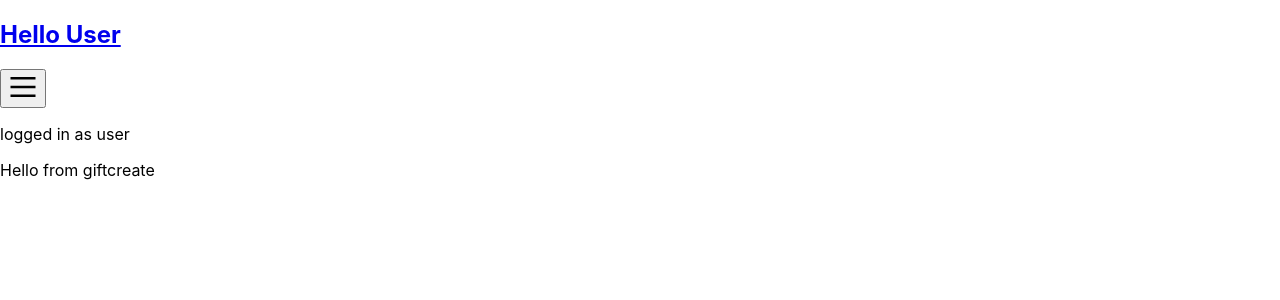
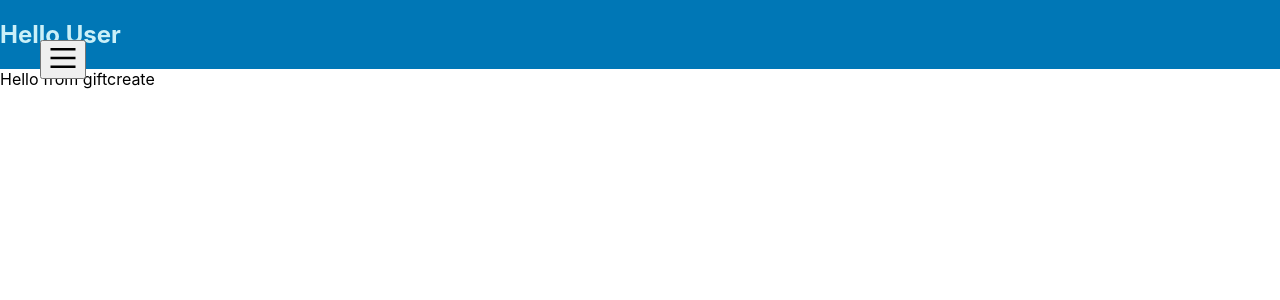
Before and after one commit to fcondori1/front-my-gifts, a React (Create React App) app: page /giftscreate in a window 1280 px wide. Shown: the top 300 px of the page. Built offline with nearby package versions, Linux system fonts and the light colour scheme.

Commit message:
navbar update

```diff
--- a/src/App.js
+++ b/src/App.js
@@ -5,6 +5,7 @@ import { Routes, Route, useLocation } from 'react-router-dom';
 import Gifts from './components/Gifts/Gifts';
 import GiftsCreate from './components/GiftsCreate/GiftsCreate';
 import Signup from './components/Signup/Signup';
+import Welcome from './components/Welcome/Welcome';
 
 function App() {
   const { pathname } = useLocation();
@@ -12,10 +13,11 @@ function App() {
 	return (
 		<main className={styles.app}>
 			{pathname !== '/' && <Navigation />}
-			{/* {pathname !== '/signup' && <Signup className={styles.footer} />} */}
+
 			<Routes>
+				<Route path='/' element={<Welcome />} />
 				<Route path='/signup' element={<Signup />} />
-				<Route path='/' element={<Login />} />
+				<Route path='/login' element={<Login />} />
 				<Route path='/gifts' element={<Gifts />} />
 				<Route path='/giftscreate' element={<GiftsCreate />} />
 			</Routes>
--- a/src/components/Navigation/Navigation.js
+++ b/src/components/Navigation/Navigation.js
@@ -14,13 +14,10 @@ function Navigation(props) {
 	return (
 		<>
 			<nav>
-				<Link to='/'>
-					<h1 className={styles.nav_welcome}>Hello User</h1>
-				</Link>
 				<div className={styles.menuNav}>
-					<button className={styles.nav} onClick={handleToggle}>
+					<button className={styles.navBtn} onClick={handleToggle}>
 						{navbarOpen ? (
-							<GrClose style={{ width: '30px', height: '30px ' }} />
+							<GrClose style={{ width: '100%', height: '30px ' }} />
 						) : (
 							<GrMenu style={{ width: '30px', height: '30px' }} />
 						)}
@@ -28,19 +25,32 @@ function Navigation(props) {
 					<ul
 						style={{ display: navbarOpen ? 'flex' : 'none' }}
 						className='menuNav'>
-						<li>
-							<Link className='navLink' to='/'>
+						<li className={styles.navList}>
+							<Link className='navLink' to='/main'>
 								Home
 							</Link>
 						</li>
-						<li>
+						<li className={styles.navList}>
 							<Link className='navLink' to='/about'>
 								About
 							</Link>
 						</li>
+						<li className={styles.navList}>
+							<Link className='navLink' to='/login'>
+								Login
+							</Link>
+						</li>
+						<li className={styles.navList}>
+							<Link className='navLink' to='/signup'>
+								Sign-up
+							</Link>
+						</li>
 					</ul>
-					<p>logged in as user</p>
+					{/* <p>logged in as user</p> */}
 				</div>
+				<Link to='/main'>
+					<h1 className={styles.nav_welcome}>Hello User</h1>
+				</Link>
 			</nav>
 		</>
 	);
--- a/src/components/Navigation/Navigation.module.css
+++ b/src/components/Navigation/Navigation.module.css
@@ -0,0 +1,52 @@
+nav {
+	display: flex;
+	flex-direction: row;
+	background-color: #0077b6;
+	position: relative;
+}
+
+.nav_welcome {
+	color: #caf0f8;
+    align-items: center;
+}
+
+a:link {
+	text-decoration: none;
+    list-style: none;
+}
+
+a:hover {
+
+}
+
+
+.menuNav {
+	overflow-y: scroll;
+	list-style: none;
+	position: fixed;
+	top: 0;
+	background: #03045E;
+	left: 0;
+	bottom: 0;
+	height: 100vh;
+	width: 100;
+	overflow: hidden;
+	max-width: 290px;
+	z-index: 9;
+    display: flex;
+    flex-direction: column;
+    color: #caf0f8;
+}
+
+.navBtn {
+	position: fixed;
+	left: 40px;
+	top: 40px;
+	z-index: 10;
+	cursor: pointer;
+}
+
+.navList {
+    list-style: none;
+    color: white;
+}
```
